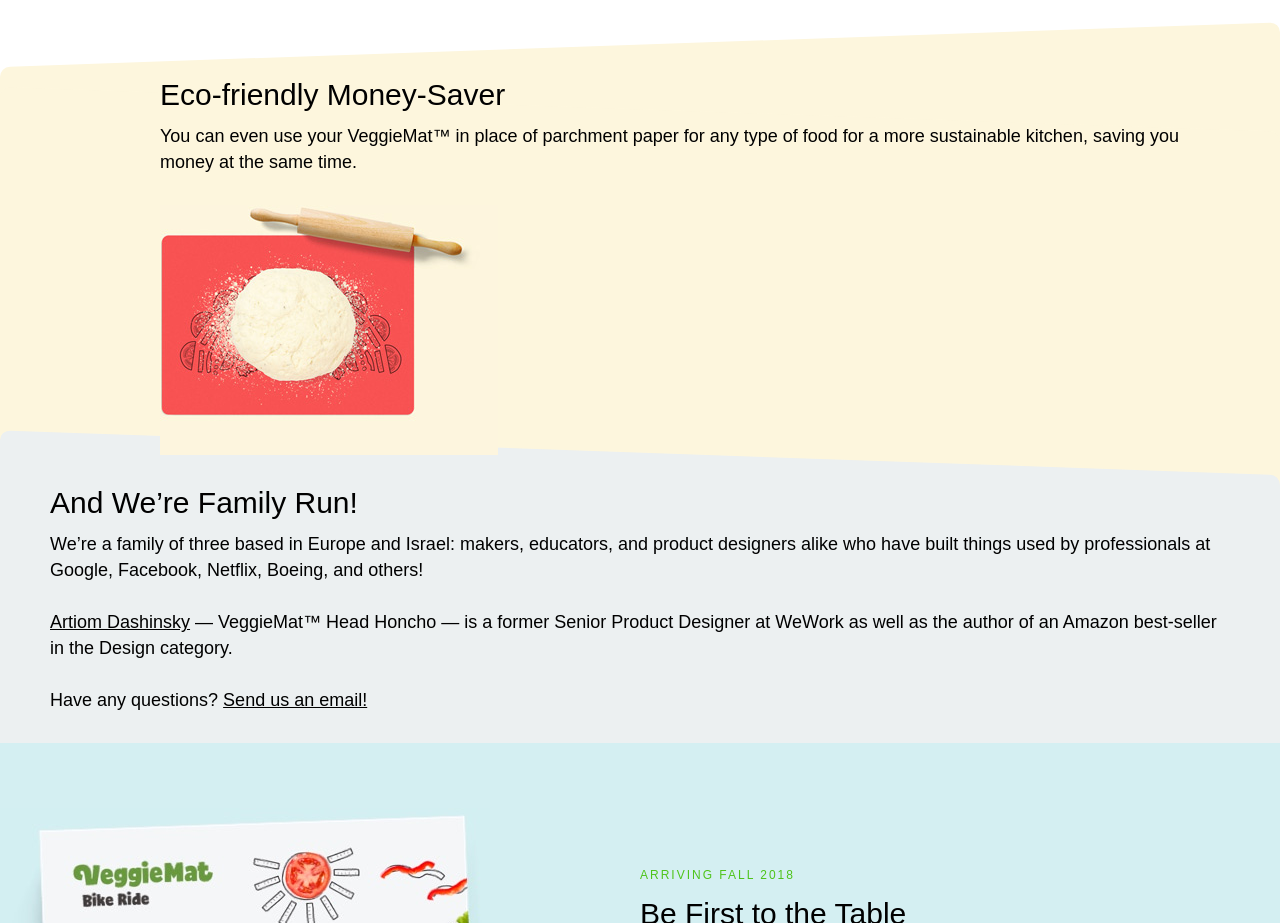
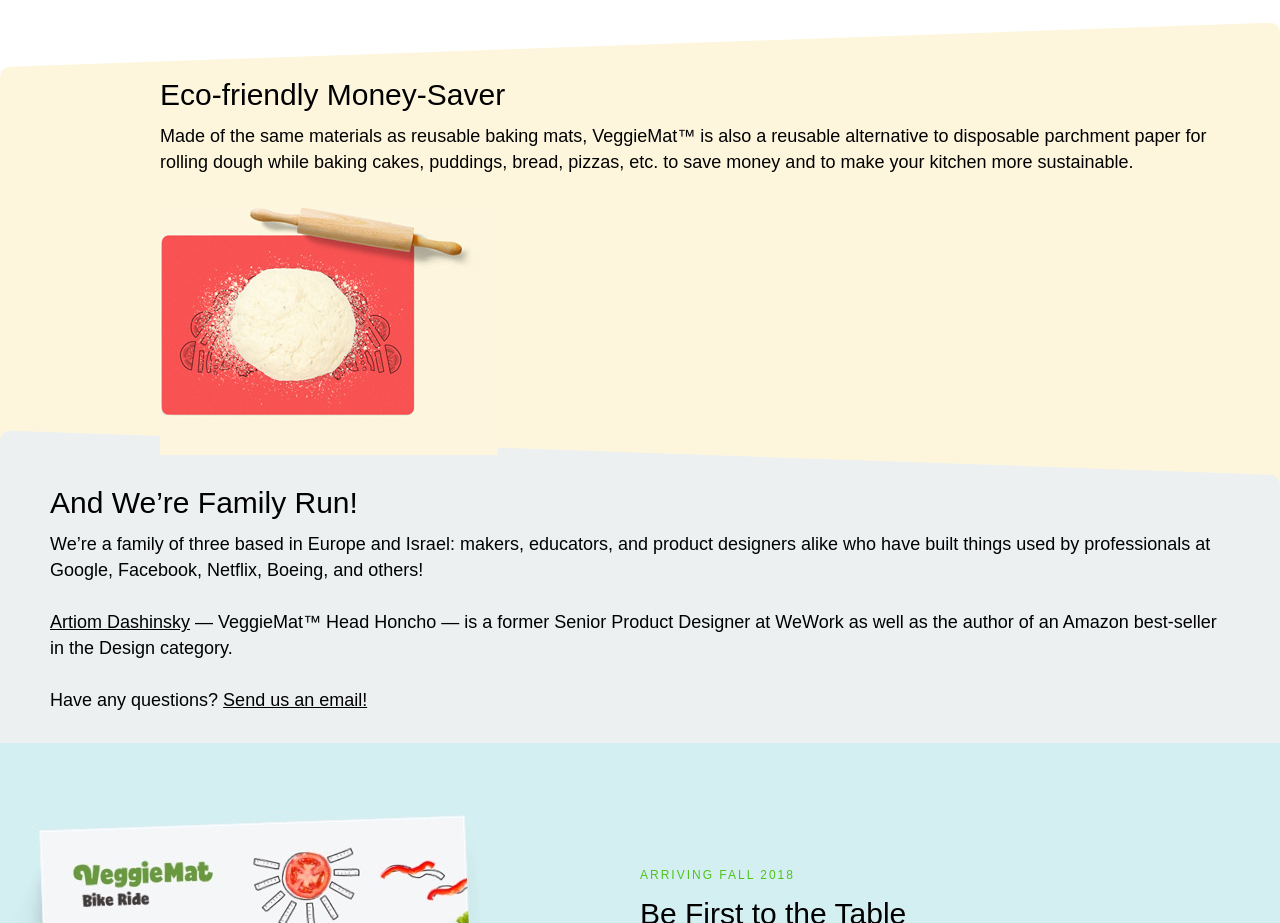
Before and after one commit to artiparty/veggiemat, a website: page dev/index.html in a window 1280 px wide. Shown: the part 2780-3703 px from the top of the page. Drawn offline with nearby package versions, Linux system fonts and the light colour scheme; files that its build step writes are made by us from their sources; a web font is replaced by a local one.

Commit message:
Sustainable use copy

```diff
--- a/dev/index.html
+++ b/dev/index.html
@@ -213,7 +213,7 @@
 		<div class="money-saver">
 			<h3 class="money-saver__title">Eco-friendly Money-Saver</h3>
 
-			<p class="money-saver__description">You can even use your VeggieMat™ in place of parchment paper for any type of food for a more sustainable kitchen, saving you money at the same time.</p>
+			<p class="money-saver__description">Made of the same materials as reusable baking mats, VeggieMat™ is also a reusable alternative to disposable parchment paper for rolling dough while baking cakes, puddings, bread, pizzas, etc. to save money and to make your kitchen more sustainable.</p>
 
 			<p class="money-saver__image-wrapper">
 				<img src="/img/sustainable-reusable-oven-mat.jpg" srcset="/img/sustainable-reusable-oven-mat@2x.jpg 2x" alt="VeggieMat™ used as an over mat" class="money-saver__image">
```
